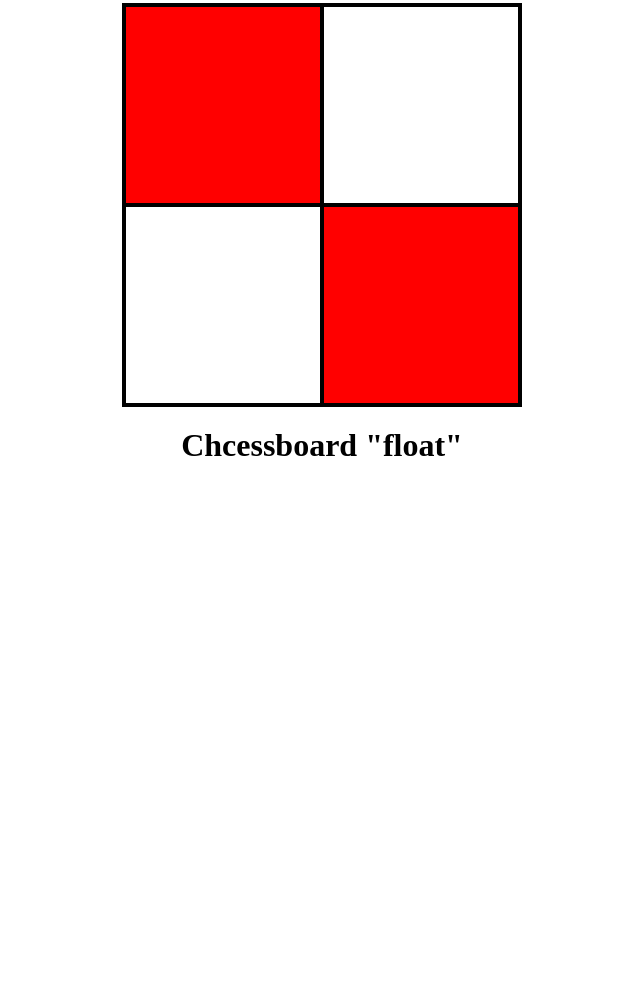
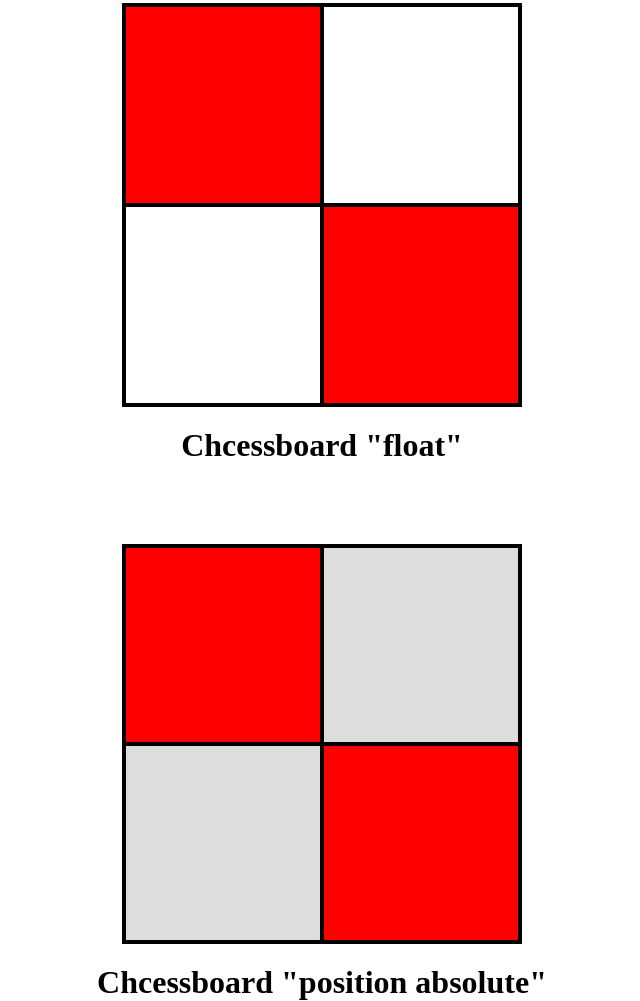
Before and after one commit to annbag/task-2-FrontEnd-mini-chessboard, a plain HTML site: page index.html in a window 1280 px wide. Shown: the part 854-1855 px from the top of the page, without its empty margins (318-958 px from the left). Before the commit the page ends 1318 px from the top, so only its background shows below. Drawn offline with Linux system fonts and the light colour scheme.

Commit message:
add mini-chessboard with postion absolute

```diff
--- a/index.html
+++ b/index.html
@@ -37,6 +37,13 @@ Tekst ma być pod szachownicą.
         <span></span>
     </div>
     <h1>Chcessboard "float"</h1>
+    <div class="board3">
+        <span></span>
+        <span></span>
+        <span></span>
+        <span></span>
+    </div>
+    <h1>Chcessboard "position absolute"</h1>
 </body>
 
 </html>
--- a/style.css
+++ b/style.css
@@ -45,3 +45,36 @@ h1 {
 .board2 span:first-child, .board2 span:last-child {
 	background-color: red;
 }
+.board3 {
+	position: relative;
+	width: 50vh;
+	height: 50vh;
+	border: 2px solid #000;
+	margin: 80px auto 0;
+}
+.board3 span {
+	position: absolute;
+	border: 2px solid #000;
+	width: 50%;
+	height: 50%;
+}
+.board3 span:first-child {
+	top: 0;
+	left: 0;
+	background-color: red;
+}
+.board3 span:nth-child(2) {
+	top: 0;
+	left: 50%;
+	background-color: #ddd;
+}
+.board3 span:nth-child(3) {
+	top: 50%;
+	left: 0;
+	background-color: #ddd;
+}
+.board3 span:last-child {
+	bottom: 0;
+	right: 0;
+	background-color: red;
+}
```
